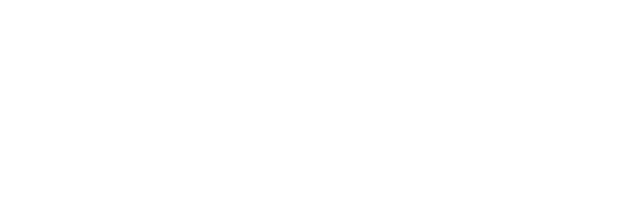
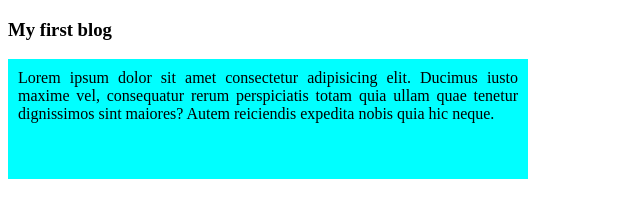
Before and after one commit to jalam103/my-simple-website-, a plain HTML site: page index.html in a window 1280 px wide. Shown: the whole page, without its empty margins (0-640 px from the left). Drawn offline with Linux system fonts and the light colour scheme.

Commit message:
added the first blog

```diff
--- /dev/null
+++ b/CSS/style.css
@@ -0,0 +1,7 @@
+p{
+  background-color: aqua;
+  width: 500px;
+  height: 100px;
+  padding: 10px;
+  text-align: justify;
+}
--- a/index.html
+++ b/index.html
@@ -4,8 +4,11 @@
   <meta charset="UTF-8">
   <meta name="viewport" content="width=device-width, initial-scale=1.0">
   <title>My Simple Website</title>
+  <link rel="stylesheet" href="CSS/style.css">
 </head>
 <body>
+  <h3>My first blog</h3>
+  <p>Lorem ipsum dolor sit amet consectetur adipisicing elit. Ducimus iusto maxime vel, consequatur rerum perspiciatis totam quia ullam quae tenetur dignissimos sint maiores? Autem reiciendis expedita nobis quia hic neque.</p>
 
 </body>
 </html>
```
